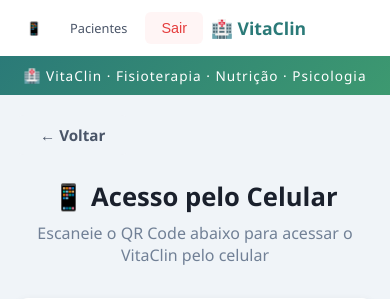
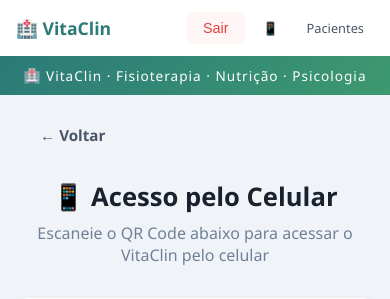
Before and after one commit to helonogueira/segunda-fase-jr, a Django app: page /pacientes/qrcode/ in a window 390 px wide. Shown: the top 299 px of the page. Run offline with Django 5.2, Linux system fonts and the light colour scheme; the visitor is signed in with stand-in values (Sample User, id 1).

Commit message:
testando tamanho do QRcode na barra superior do celular

```diff
--- a/static/css/style.css
+++ b/static/css/style.css
@@ -354,11 +354,16 @@ textarea { resize: vertical; min-height: 80px; }
     }
     .nav-logo {
         font-size: 1.1rem;
+        order: 0;
+        flex: 1;
+    }
+    nav a:not(.btn-sair-form) {
+        font-size: 0.8rem;
+        padding: 6px 10px;
         order: 1;
     }
-    nav a {
-        font-size: 0.8rem;
-        padding: 6px 10px;
+    .btn-sair-form {
+        order: 2;
     }
     .nav-qrcode-texto { display: none; }
     main { padding: 0 16px; margin: 20px auto; }
```
